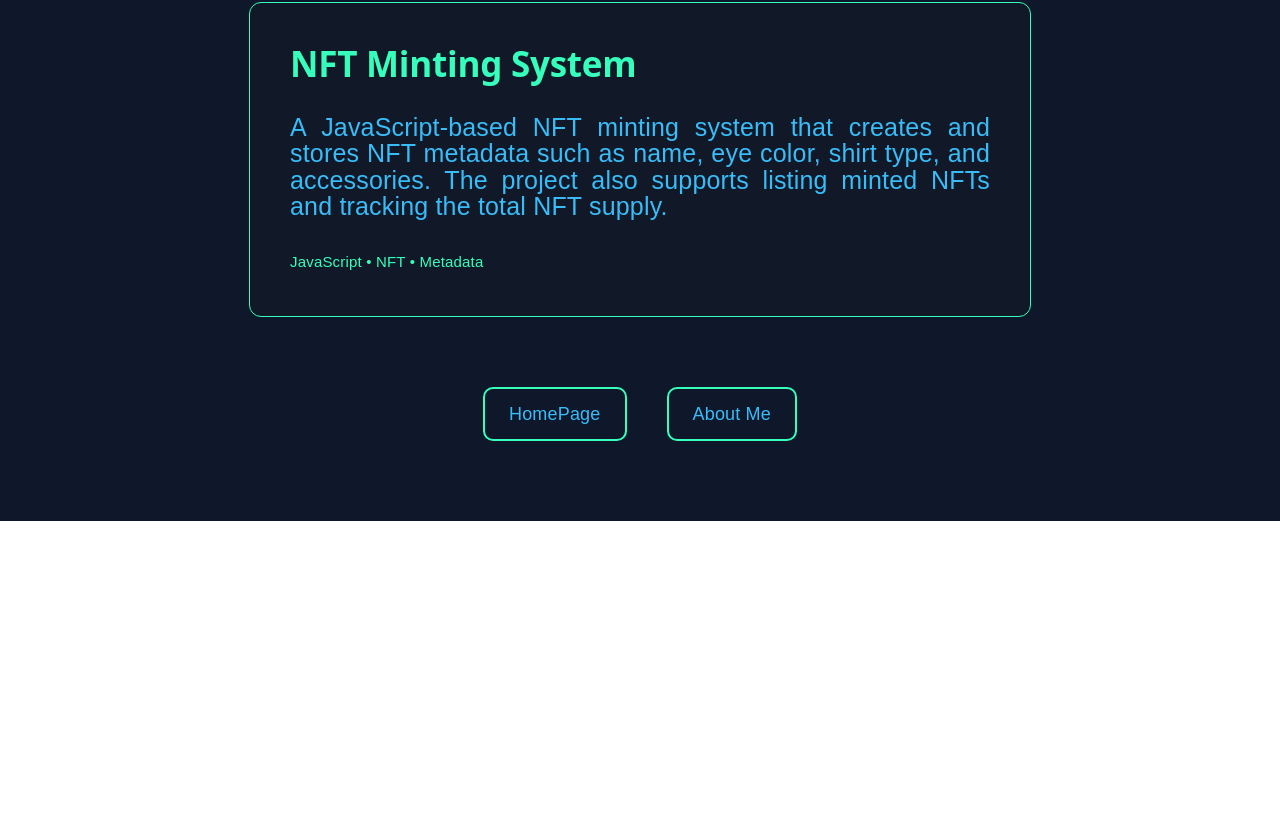
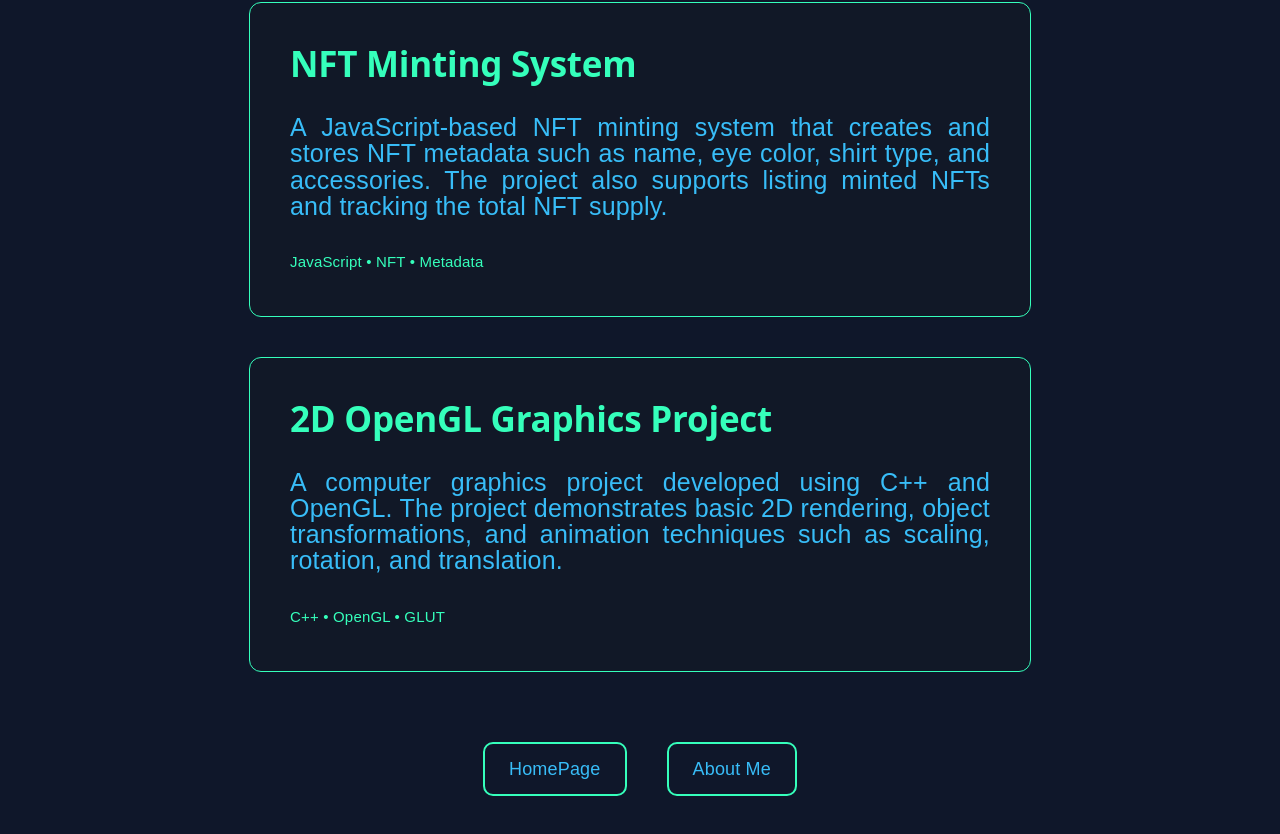
Before and after one commit to MarcAdornado12/website-portfolio, a React (Vite) app: page /projects in a window 1280 px wide. Shown: the part 3256-4090 px from the top of the page. Before the commit the page ends 3777 px from the top, so only its background shows below. Built offline with nearby package versions, Linux system fonts and the light colour scheme.

Commit message:
Added a project

```diff
--- a/src/pages/Projects.tsx
+++ b/src/pages/Projects.tsx
@@ -128,6 +128,19 @@ function Projects() {
                     </p>
                 </div>
 
+                <div className="projectCard">
+                    <h2>2D OpenGL Graphics Project</h2>
+
+                    <p>
+                        A computer graphics project developed using C++ and OpenGL. The project demonstrates basic 2D rendering, object
+                        transformations, and animation techniques such as scaling, rotation, and translation.
+                    </p>
+
+                    <p className="techUsed">
+                        C++ • OpenGL • GLUT
+                    </p>
+                </div>
+
                 <div className="projectButtons">
                     <Link to="/">HomePage</Link>
                     <Link to="/aboutMe">About Me</Link>
```
